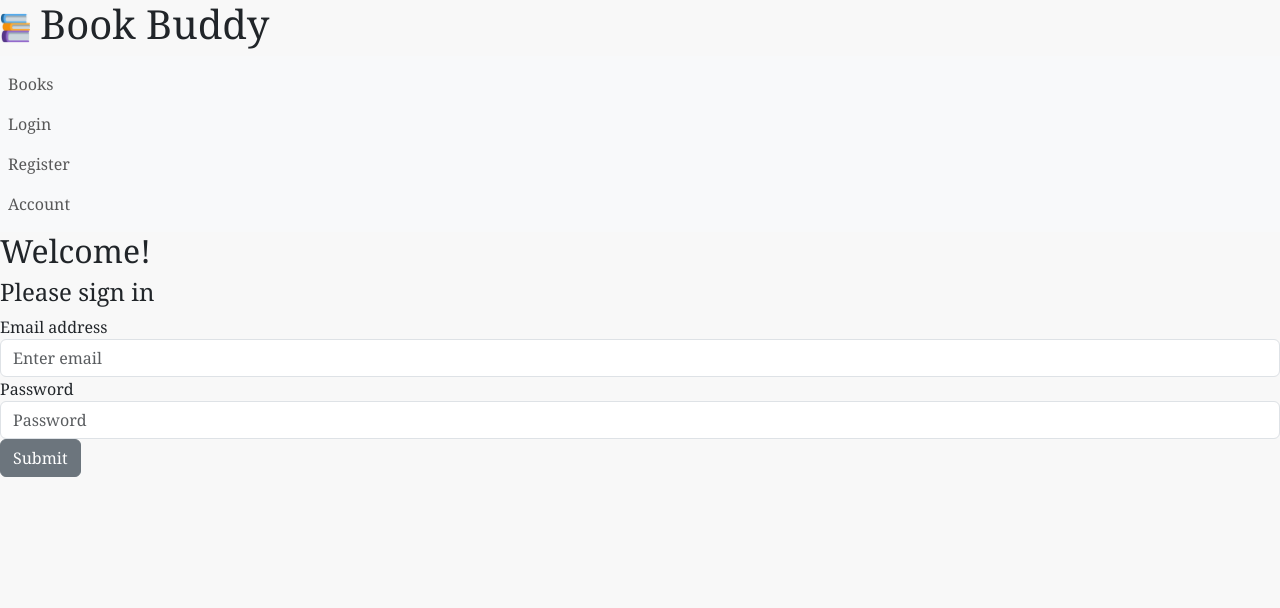
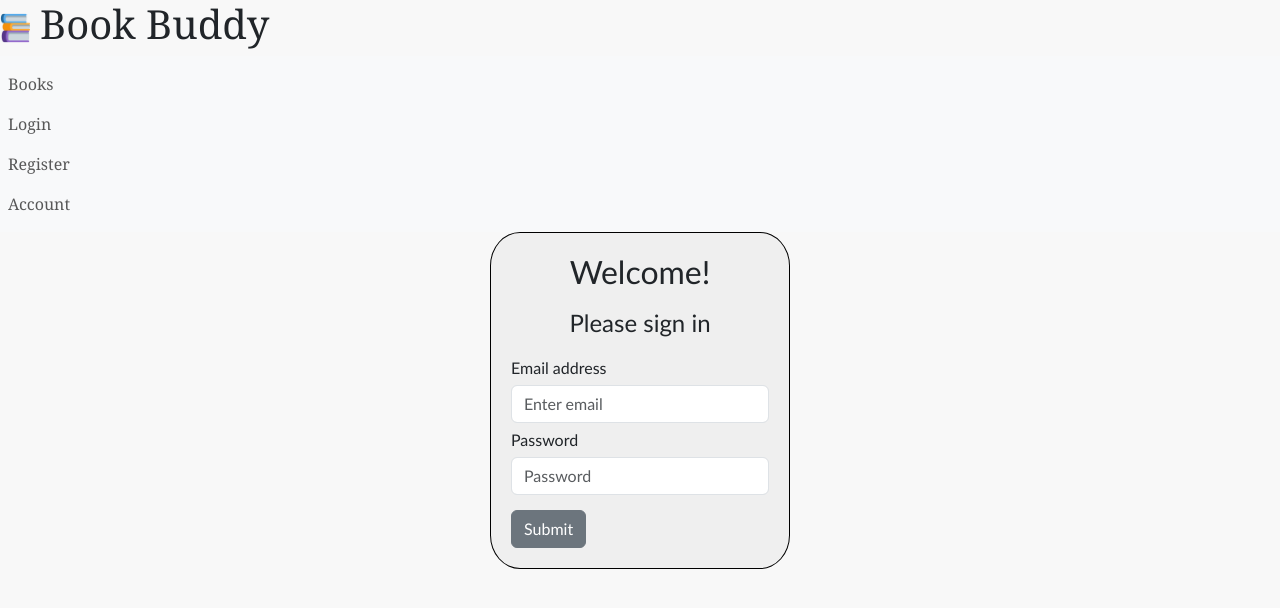
Before and after one commit to mfedayi/Block30-BookBuddy, a React (Vite) app: page /login in a window 1280 px wide. Shown: the top 608 px of the page. Built offline with nearby package versions, Linux system fonts and the light colour scheme.

Commit message:
css changes

```diff
--- a/src/index.css
+++ b/src/index.css
@@ -70,3 +70,28 @@ body {
   color: #555; /* Set a gray color for the author */
   font-size: 0.9rem; /* Set a smaller font size for the author */
 }
+.signInContainer {
+  display: block;
+  border: solid black 1px;
+  background-color: rgba(238, 238, 238, 0.793);
+  border-radius: 10%;
+  padding: 20px;
+  text-align: left;
+  width: 300px;
+  justify-self: anchor-center !important;
+  font-family:'Trebuchet MS', 'Lucida Sans Unicode', 'Lucida Grande', 'Lucida Sans', Arial, sans-serif;
+}
+
+.form-control {
+  margin-top: 5px;
+  margin-bottom: 5px;
+}
+
+.signIn {
+  justify-self: center;
+  padding-bottom: 10px;
+}
+
+button {
+  margin-top: 10px;
+}
```
